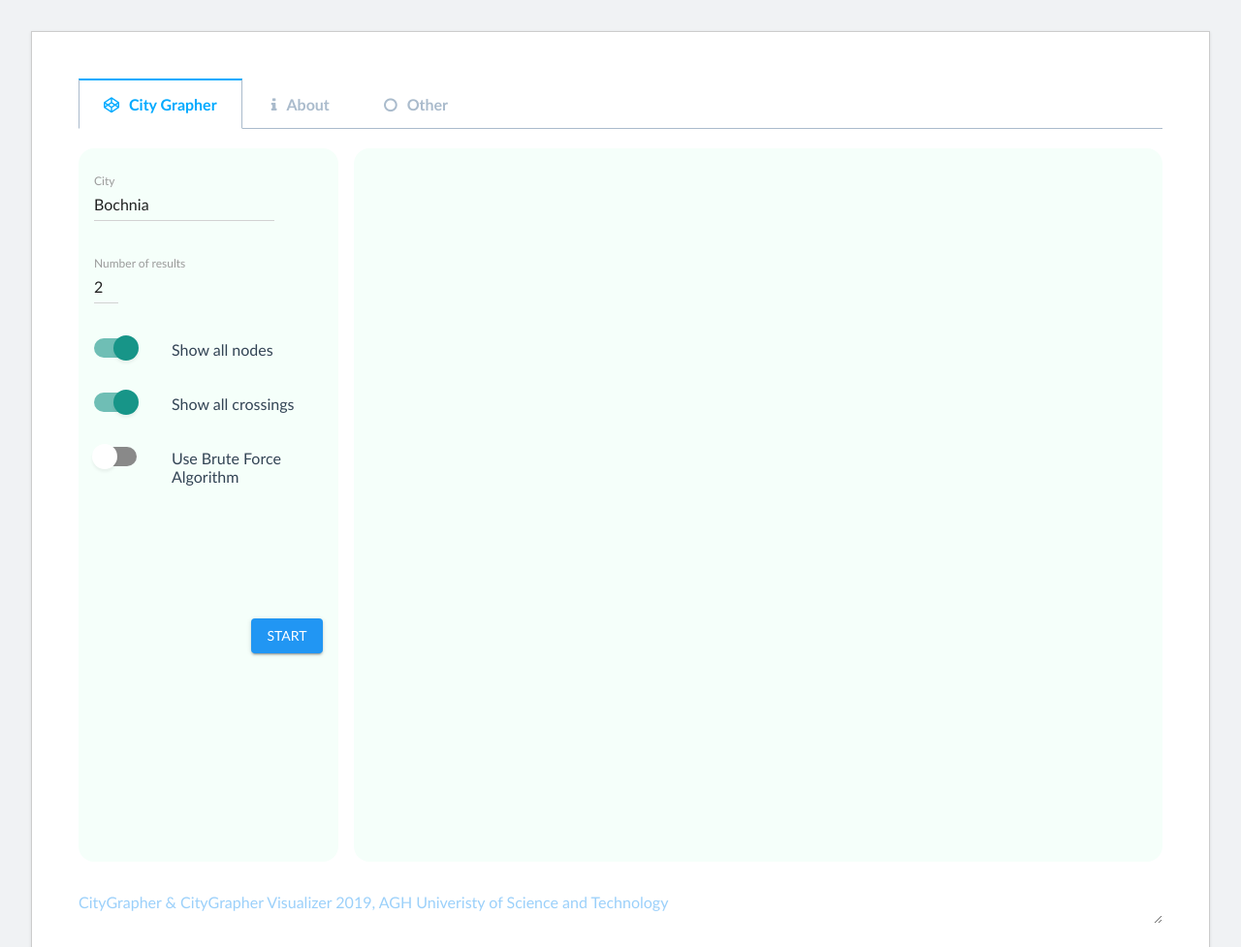
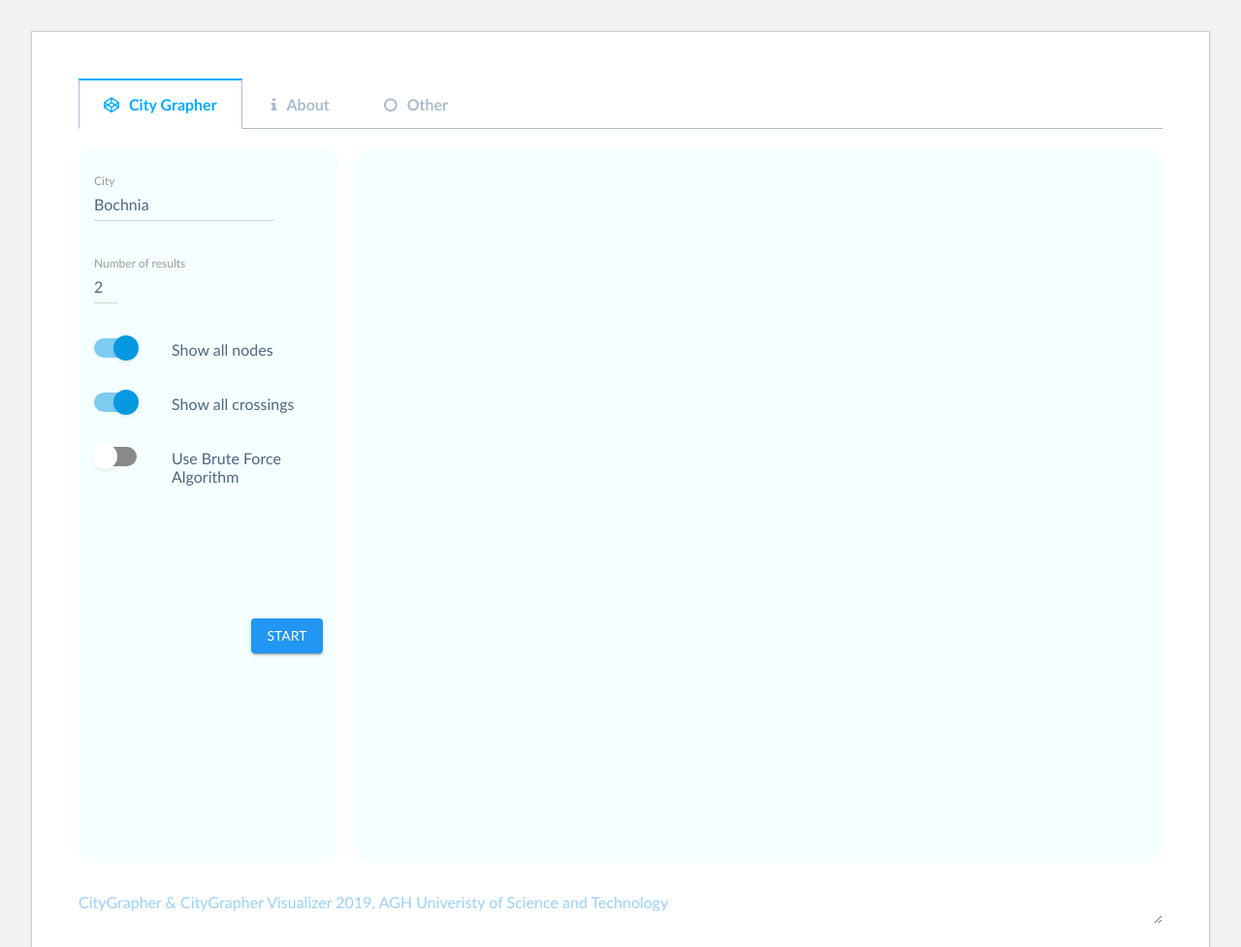
Before and after one commit to ppaula/CityGrapherVisualizer, a website built with Parcel: page index.html in a window 1280 px wide. Shown: the top 977 px of the page at 97% size. Built offline with nearby package versions, Linux system fonts and the light colour scheme; some packages are replaced by stand-ins of ours.

Commit message:
Change colors

```diff
--- a/css/input.css
+++ b/css/input.css
@@ -12,7 +12,7 @@
   border-bottom: 1px solid #d2d2d2;
   outline: 0;
   font-size: 16px;
-  color: #212121;
+  color: #4d6680;
   padding: 7px 0;
   background: transparent;
   transition: border-color 0.2s;
--- a/css/main.css
+++ b/css/main.css
@@ -20,6 +20,7 @@ footer {
   box-sizing: border-box;
   margin: 0;
   font-family: 'Gill Sans', 'Gill Sans MT', 'Calibri', 'Trebuchet MS', sans-serif;
+  color: #4d6680;
 }
 
 ::-webkit-scrollbar {
@@ -87,11 +88,11 @@ section {
 .osmMapContainer {
   margin: 0em;
   border-radius: 1em;
-  background: mintcream;
+  background: #f5ffff;
 }
 
 .tools {
-  background-color: mintcream;
+  background-color: #f5ffff;
   padding: 1em;
   border-radius: 1em;
 }
--- a/css/toggleswitch.css
+++ b/css/toggleswitch.css
@@ -31,11 +31,11 @@
 
 .toggleSwitchLabel:active:after { transform: scale(1.15, 0.85); }
 
-.cbx:checked ~ label { background: #6fbeb5; }
+.cbx:checked ~ label { background: rgba(6, 153, 226, 0.5); }
 
 .cbx:checked ~ label:after {
   left: 20px;
-  background: #179588;
+  background: rgb(6, 153, 226);
 }
 
 .cbx:disabled ~ label {
```
